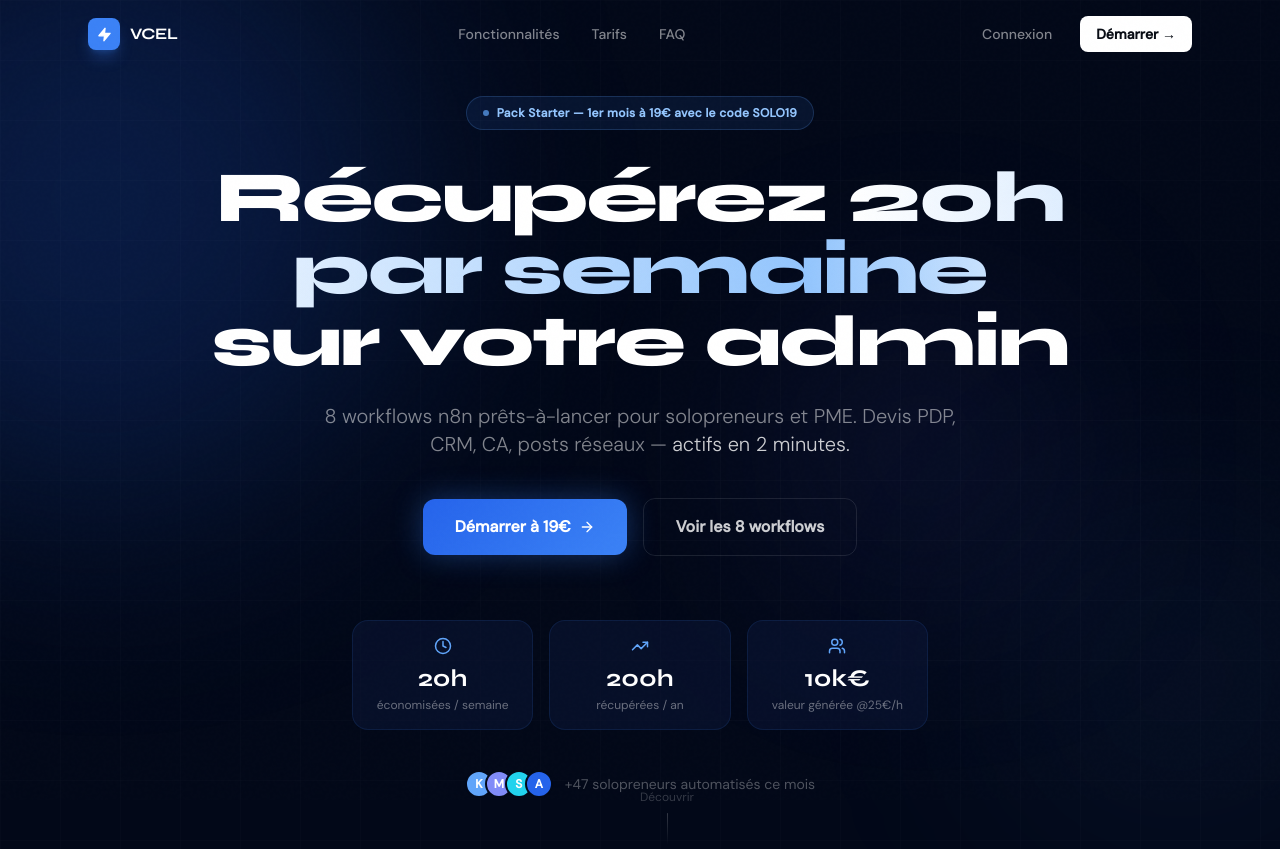
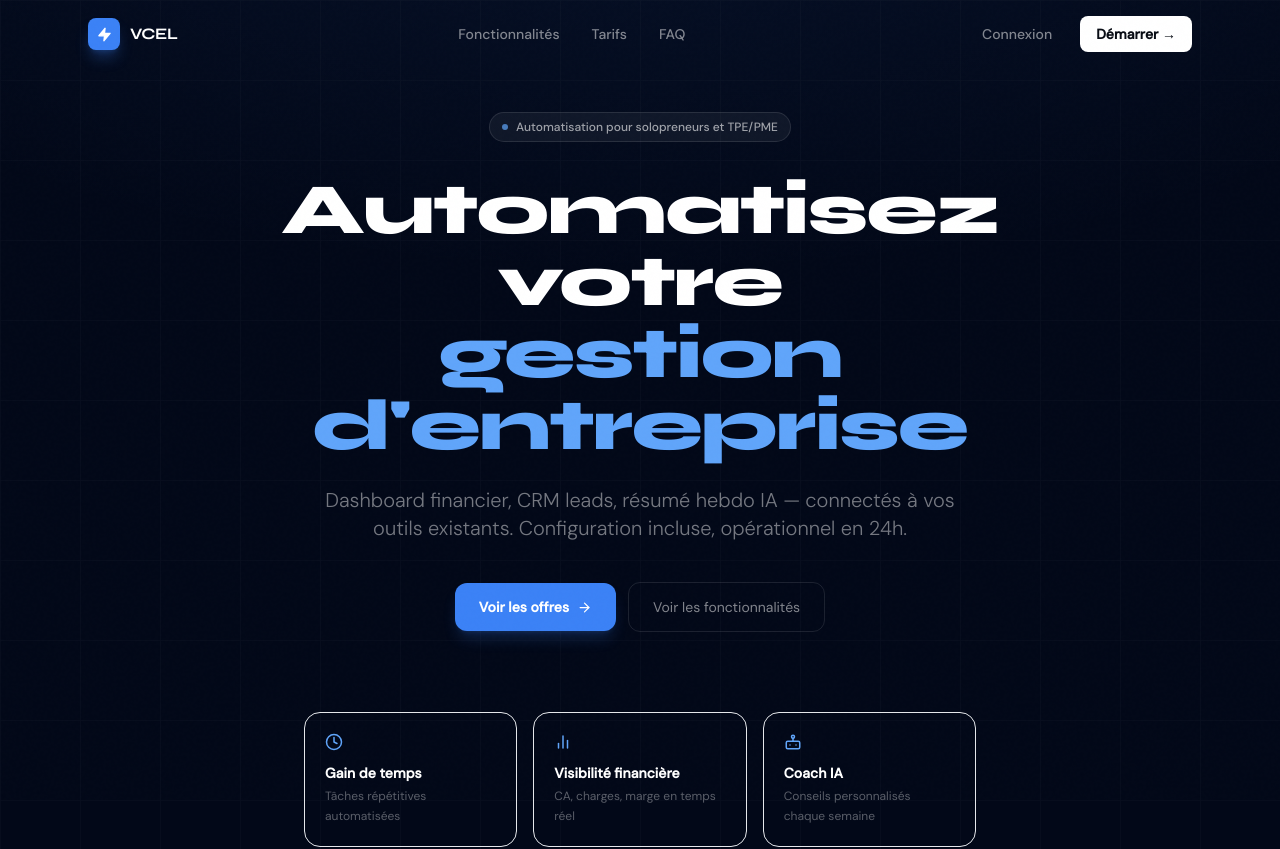
Before and after one commit to killyanhoulettevcel/vcel-site, a Next.js app: page / in a window 1280 px wide. Shown: the top 849 px of the page. Built offline with nearby package versions, Linux system fonts and the light colour scheme.

Commit message:
Update Hero.tsx

```diff
--- a/src/components/Hero.tsx
+++ b/src/components/Hero.tsx
@@ -1,101 +1,85 @@
 'use client'
 import { useEffect, useRef } from 'react'
-import { ArrowRight, Clock, TrendingUp, Users } from 'lucide-react'
-
-const stats = [
-  { icon: Clock, value: '20h', label: 'économisées / semaine' },
-  { icon: TrendingUp, value: '200h', label: 'récupérées / an' },
-  { icon: Users, value: '10k€', label: 'valeur générée @25€/h' },
-]
+import { ArrowRight, Clock, BarChart2, Bot } from 'lucide-react'
 
 export default function Hero() {
   const ref = useRef<HTMLDivElement>(null)
 
   useEffect(() => {
-    const els = ref.current?.querySelectorAll('.opacity-0-init')
+    const els = ref.current?.querySelectorAll('.fade-in')
     els?.forEach((el, i) => {
+      const e = el as HTMLElement
+      e.style.opacity = '0'
+      e.style.transform = 'translateY(20px)'
       setTimeout(() => {
-        el.classList.remove('opacity-0-init')
-        el.classList.add('animate-fade-up')
-      }, i * 120)
+        e.style.transition = 'opacity 0.6s ease, transform 0.6s ease'
+        e.style.opacity = '1'
+        e.style.transform = 'translateY(0)'
+      }, i * 100 + 100)
     })
   }, [])
 
   return (
-    <section ref={ref} className="relative min-h-screen flex flex-col items-center justify-center px-6 pt-24 pb-20 overflow-hidden">
+    <section ref={ref} className="relative min-h-screen flex flex-col items-center justify-center px-6 pt-28 pb-20 overflow-hidden">
 
-      {/* Background orbs */}
-      <div className="glow-orb w-[600px] h-[600px] bg-blue-600/20 top-[-100px] left-[-200px]" />
-      <div className="glow-orb w-[400px] h-[400px] bg-blue-400/10 bottom-[0px] right-[-100px] animate-glow-pulse" />
-      <div className="glow-orb w-[200px] h-[200px] bg-indigo-500/20 top-[40%] right-[20%]" />
-
-      {/* Grid pattern */}
-      <div className="absolute inset-0 opacity-[0.03]"
+      {/* Background subtil */}
+      <div className="absolute inset-0 bg-[radial-gradient(ellipse_80%_50%_at_50%_-20%,rgba(59,130,246,0.08),transparent)]" />
+      <div className="absolute inset-0 opacity-[0.025]"
         style={{
-          backgroundImage: 'linear-gradient(rgba(255,255,255,0.5) 1px, transparent 1px), linear-gradient(90deg, rgba(255,255,255,0.5) 1px, transparent 1px)',
-          backgroundSize: '60px 60px'
+          backgroundImage: 'linear-gradient(rgba(255,255,255,0.8) 1px, transparent 1px), linear-gradient(90deg, rgba(255,255,255,0.8) 1px, transparent 1px)',
+          backgroundSize: '80px 80px'
         }} />
 
       <div className="relative z-10 max-w-4xl mx-auto text-center">
 
         {/* Badge */}
-        <div className="opacity-0-init inline-flex items-center gap-2 mb-8 px-4 py-2 rounded-full border border-blue-400/20 bg-blue-500/10 text-blue-300 text-xs font-semibold tracking-wide">
+        <div className="fade-in inline-flex items-center gap-2 mb-8 px-3 py-1.5 rounded-full border border-white/10 bg-white/5 text-white/60 text-xs font-medium">
           <span className="w-1.5 h-1.5 rounded-full bg-blue-400 animate-pulse" />
-          Pack Starter — 1er mois à 19€ avec le code SOLO19
+          Automatisation pour solopreneurs et TPE/PME
         </div>
 
-        {/* Headline */}
-        <h1 className="opacity-0-init font-display text-5xl md:text-7xl font-extrabold leading-[1.05] tracking-tight mb-6">
-          <span className="text-white">Récupérez </span>
-          <span className="shimmer-text">20h par semaine</span>
-          <br />
-          <span className="text-white">sur votre admin</span>
+        {/* Headline sobre */}
+        <h1 className="fade-in font-display text-5xl md:text-7xl font-extrabold leading-[1.05] tracking-tight mb-6 text-white">
+          Automatisez votre<br />
+          <span className="text-blue-400">gestion d'entreprise</span>
         </h1>
 
-        <p className="opacity-0-init text-white/50 text-lg md:text-xl max-w-2xl mx-auto leading-relaxed mb-10 font-light">
-          8 workflows n8n prêts-à-lancer pour solopreneurs et PME.
-          Devis PDP, CRM, CA, posts réseaux — <span className="text-white/80">actifs en 2 minutes.</span>
+        <p className="fade-in text-white/45 text-lg md:text-xl max-w-2xl mx-auto leading-relaxed mb-10 font-light">
+          Dashboard financier, CRM leads, résumé hebdo IA — connectés à vos outils existants.
+          Configuration incluse, opérationnel en 24h.
         </p>
 
-        {/* CTAs */}
-        <div className="opacity-0-init flex flex-col sm:flex-row items-center justify-center gap-4 mb-16">
-          <a href="#tarifs" className="btn-primary text-base px-8 py-4 group">
-            Démarrer à 19€
-            <ArrowRight size={16} className="group-hover:translate-x-1 transition-transform" />
+        <div className="fade-in flex flex-col sm:flex-row items-center justify-center gap-3 mb-20">
+          <a href="#tarifs"
+            className="flex items-center gap-2 bg-blue-500 hover:bg-blue-400 text-white font-semibold text-sm px-6 py-3.5 rounded-xl transition-all shadow-lg shadow-blue-500/20 group">
+            Voir les offres
+            <ArrowRight size={15} className="group-hover:translate-x-0.5 transition-transform" />
           </a>
-          <a href="#workflows" className="btn-ghost text-base px-8 py-4">
-            Voir les 8 workflows
+          <a href="#workflows"
+            className="flex items-center gap-2 text-sm text-white/50 hover:text-white/80 px-6 py-3.5 rounded-xl border border-white/10 hover:border-white/20 transition-all">
+            Voir les fonctionnalités
           </a>
         </div>
 
-        {/* Stats */}
-        <div className="opacity-0-init grid grid-cols-3 gap-4 max-w-xl mx-auto">
-          {stats.map((s) => (
-            <div key={s.value} className="card-glass p-4 text-center">
-              <s.icon size={18} className="text-blue-400 mx-auto mb-2" />
-              <div className="font-display font-bold text-2xl text-white">{s.value}</div>
-              <div className="text-white/40 text-xs mt-0.5">{s.label}</div>
+        {/* 3 pilliers honnêtes */}
+        <div className="fade-in grid grid-cols-3 gap-4 max-w-2xl mx-auto">
+          {[
+            { icon: Clock, title: 'Gain de temps', desc: 'Tâches répétitives automatisées' },
+            { icon: BarChart2, title: 'Visibilité financière', desc: 'CA, charges, marge en temps réel' },
+            { icon: Bot, title: 'Coach IA', desc: 'Conseils personnalisés chaque semaine' },
+          ].map(({ icon: Icon, title, desc }) => (
+            <div key={title} className="bg-white/3 border border-white/8 rounded-2xl p-5 text-left hover:border-white/15 transition-colors">
+              <Icon size={18} className="text-blue-400 mb-3" />
+              <p className="text-white text-sm font-semibold mb-1">{title}</p>
+              <p className="text-white/35 text-xs leading-relaxed">{desc}</p>
             </div>
           ))}
         </div>
-
-        {/* Social proof */}
-        <div className="opacity-0-init mt-10 flex items-center justify-center gap-3 text-white/30 text-sm">
-          <div className="flex -space-x-2">
-            {['bg-blue-400', 'bg-indigo-400', 'bg-cyan-400', 'bg-blue-600'].map((c, i) => (
-              <div key={i} className={`w-7 h-7 rounded-full ${c} border-2 border-navy-950 flex items-center justify-center text-xs font-bold text-white`}>
-                {['K','M','S','A'][i]}
-              </div>
-            ))}
-          </div>
-          <span>+47 solopreneurs automatisés ce mois</span>
-        </div>
       </div>
 
-      {/* Scroll indicator */}
-      <div className="absolute bottom-8 left-1/2 -translate-x-1/2 flex flex-col items-center gap-2 text-white/20 text-xs animate-float">
-        <span>Découvrir</span>
-        <div className="w-px h-8 bg-gradient-to-b from-white/20 to-transparent" />
+      {/* Scroll */}
+      <div className="absolute bottom-8 left-1/2 -translate-x-1/2 flex flex-col items-center gap-2">
+        <div className="w-px h-10 bg-gradient-to-b from-white/20 to-transparent" />
       </div>
     </section>
   )
```
